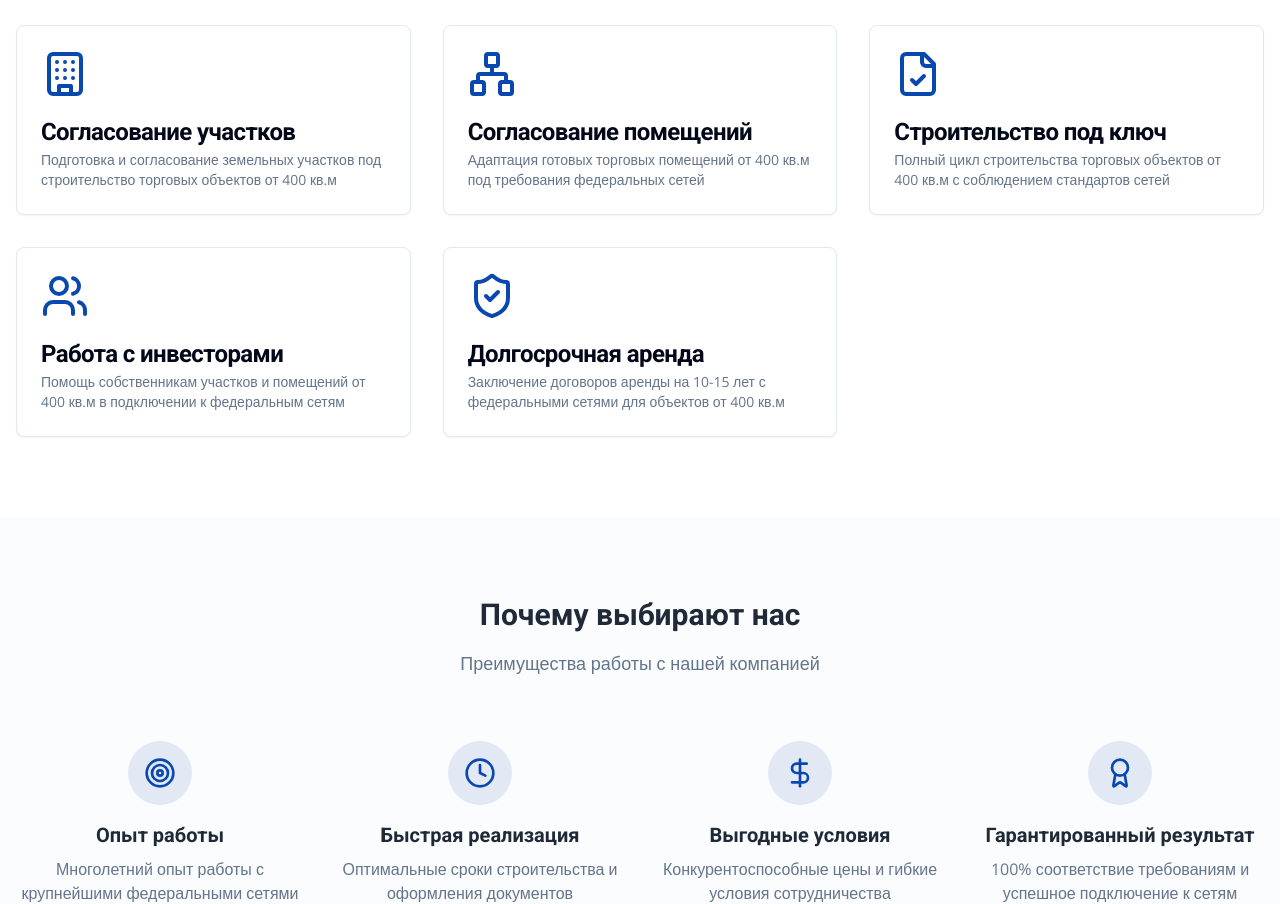
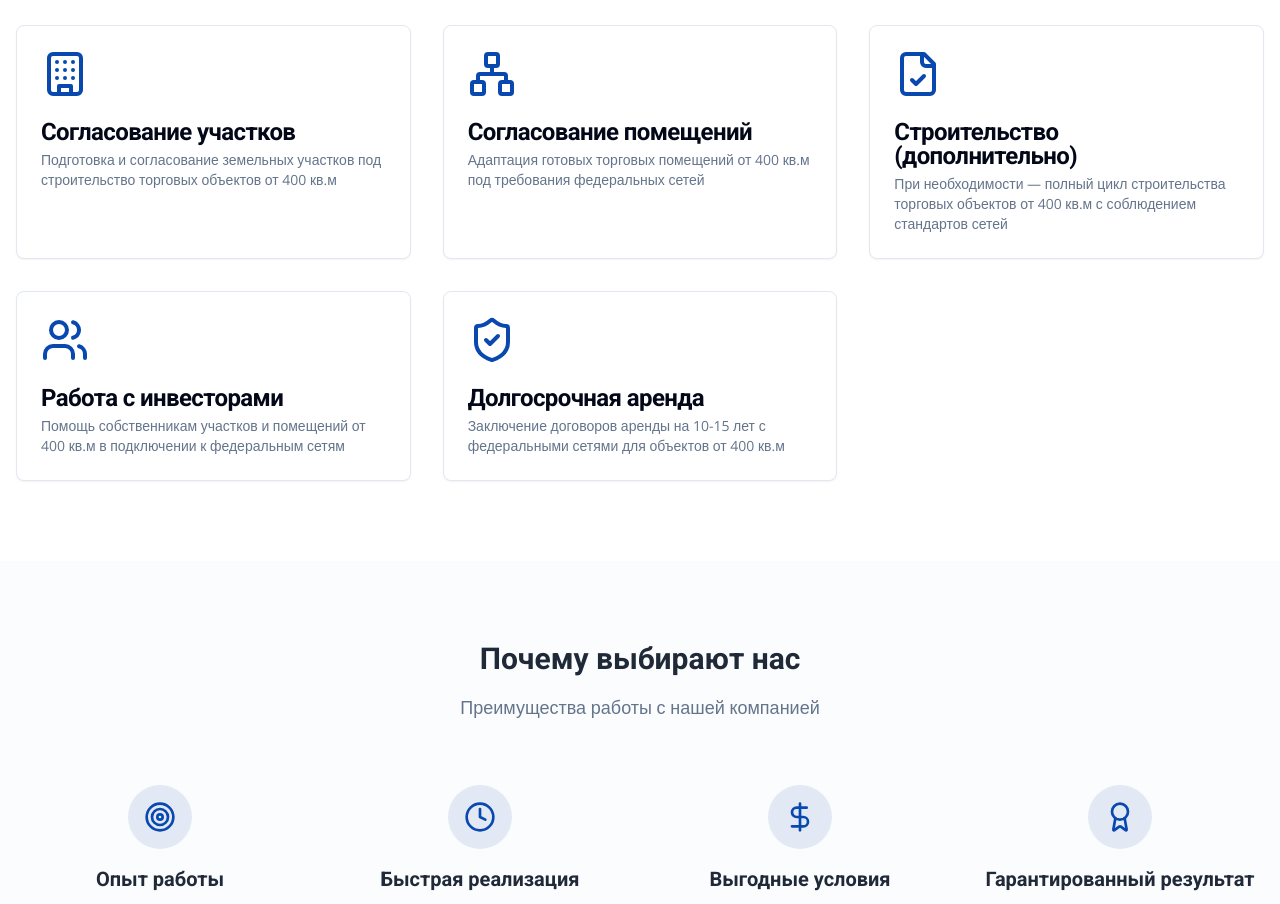
Before and after one commit to pr-poehali-dev/federal-network-connection, a React (Vite) app: page / in a window 1280 px wide. Shown: the part 1060-1964 px from the top of the page. Built offline with nearby package versions, Linux system fonts and the light colour scheme.

Commit message:
Добавить услугу строительства

```diff
--- a/src/pages/Index.tsx
+++ b/src/pages/Index.tsx
@@ -92,9 +92,9 @@ export default function Index() {
             <Card className="hover:shadow-lg transition-shadow">
               <CardHeader>
                 <Icon name="FileCheck" className="text-primary mb-4" size={48} />
-                <CardTitle>Строительство под ключ</CardTitle>
+                <CardTitle>Строительство (дополнительно)</CardTitle>
                 <CardDescription>
-                  Полный цикл строительства торговых объектов от 400 кв.м с соблюдением стандартов сетей
+                  При необходимости — полный цикл строительства торговых объектов от 400 кв.м с соблюдением стандартов сетей
                 </CardDescription>
               </CardHeader>
             </Card>
```
